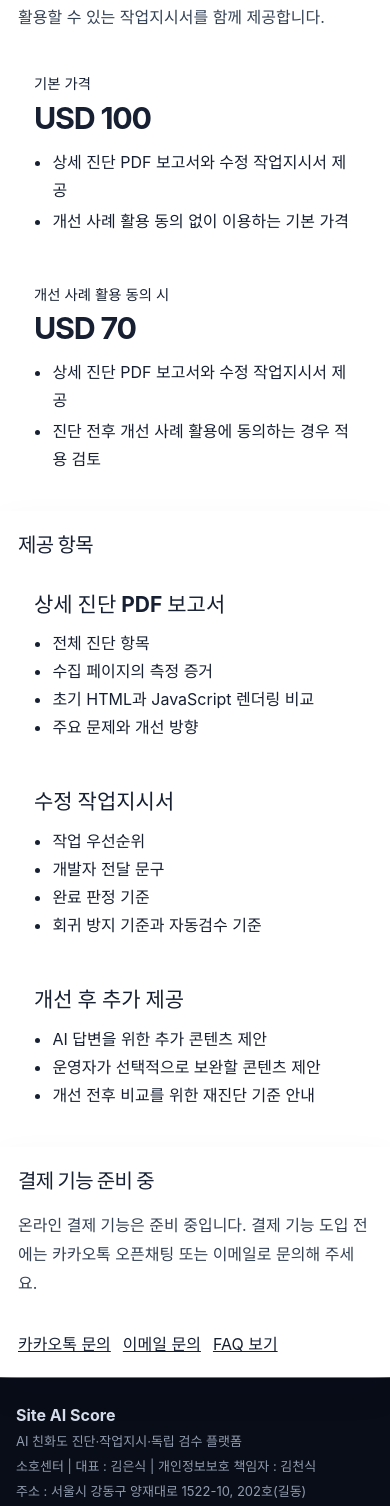
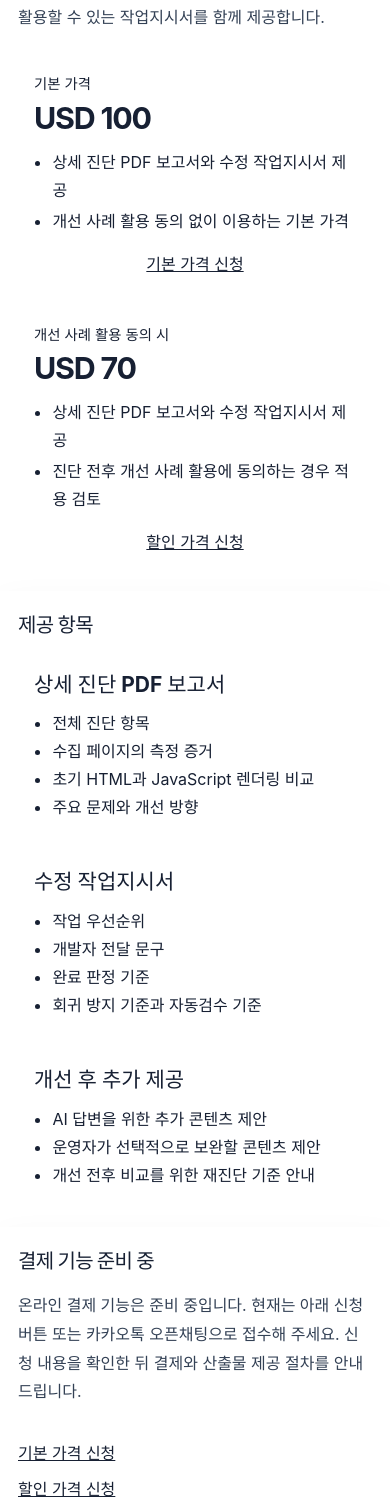
Before and after one commit to sohocenterkr/ai_score_gpt, a React (Vite) app: page /ko/checkout in a window 390 px wide. Shown: the part 432-1938 px from the top of the page. Built offline with nearby package versions, Linux system fonts and the light colour scheme; no server answers.

Commit message:
Add manual checkout request links

```diff
--- a/client/src/pages/CheckoutPage.tsx
+++ b/client/src/pages/CheckoutPage.tsx
@@ -1,4 +1,36 @@
 import { Link, useParams } from "react-router-dom";
+
+const CONTACT_EMAIL = "sohocenter.kr@gmail.com";
+
+function checkoutMailto(plan: "basic" | "discount") {
+  const isDiscount = plan === "discount";
+  const subject = isDiscount
+    ? "[Site AI Score] 할인 가격 USD 70 구매 신청"
+    : "[Site AI Score] 기본 가격 USD 100 구매 신청";
+
+  const body = [
+    "Site AI Score 유료 산출물 구매를 신청합니다.",
+    "",
+    `신청 상품: ${isDiscount ? "할인 가격 USD 70" : "기본 가격 USD 100"}`,
+    "제공 항목: 상세 진단 PDF 보고서 + 수정 작업지시서",
+    "",
+    "신청자명:",
+    "가입 이메일:",
+    "진단한 사이트명:",
+    "진단한 사이트 URL:",
+    "사업자/세금계산서 필요 여부:",
+    "",
+    isDiscount
+      ? "개선 사례 활용 동의: 진단 전후 개선 사례를 Site AI Score의 서비스 소개와 개선 사례 자료로 활용하는 것에 동의합니다."
+      : "개선 사례 활용 동의: 동의하지 않습니다.",
+    "",
+    "추가 요청사항:",
+  ].join("\n");
+
+  return `mailto:${CONTACT_EMAIL}?subject=${encodeURIComponent(
+    subject,
+  )}&body=${encodeURIComponent(body)}`;
+}
 
 export function CheckoutPage() {
   const { locale = "ko" } = useParams();
@@ -34,6 +66,9 @@ export function CheckoutPage() {
                 <li>상세 진단 PDF 보고서와 수정 작업지시서 제공</li>
                 <li>개선 사례 활용 동의 없이 이용하는 기본 가격</li>
               </ul>
+              <a className="primary checkout-price-action" href={checkoutMailto("basic")}>
+                기본 가격 신청
+              </a>
             </article>
             <article>
               <span>개선 사례 활용 동의 시</span>
@@ -42,6 +77,12 @@ export function CheckoutPage() {
                 <li>상세 진단 PDF 보고서와 수정 작업지시서 제공</li>
                 <li>진단 전후 개선 사례 활용에 동의하는 경우 적용 검토</li>
               </ul>
+              <a
+                className="primary checkout-price-action"
+                href={checkoutMailto("discount")}
+              >
+                할인 가격 신청
+              </a>
             </article>
           </div>
         </section>
@@ -83,12 +124,19 @@ export function CheckoutPage() {
         <section className="legal-card surface checkout-notice-card">
           <h2>결제 기능 준비 중</h2>
           <p>
-            온라인 결제 기능은 준비 중입니다. 결제 기능 도입 전에는 카카오톡
-            오픈채팅 또는 이메일로 문의해 주세요.
+            온라인 결제 기능은 준비 중입니다. 현재는 아래 신청 버튼 또는
+            카카오톡 오픈채팅으로 접수해 주세요. 신청 내용을 확인한 뒤 결제와
+            산출물 제공 절차를 안내드립니다.
           </p>
           <div className="checkout-contact-actions">
+            <a className="primary" href={checkoutMailto("basic")}>
+              기본 가격 신청
+            </a>
+            <a className="primary" href={checkoutMailto("discount")}>
+              할인 가격 신청
+            </a>
             <a
-              className="primary"
+              className="secondary"
               href="https://open.kakao.com/me/sohocenter"
               target="_blank"
               rel="noreferrer"
--- a/client/src/styles.css
+++ b/client/src/styles.css
@@ -808,3 +808,22 @@ h3 {
 .checkout-price-list li + li {
   margin-top: 0.2rem;
 }
+
+
+.checkout-price-action {
+  display: inline-flex;
+  margin-top: 1rem;
+}
+
+@media (max-width: 768px) {
+  .checkout-price-action {
+    width: 100%;
+    justify-content: center;
+  }
+
+  .checkout-contact-actions .primary,
+  .checkout-contact-actions .secondary {
+    width: 100%;
+    justify-content: center;
+  }
+}
```
